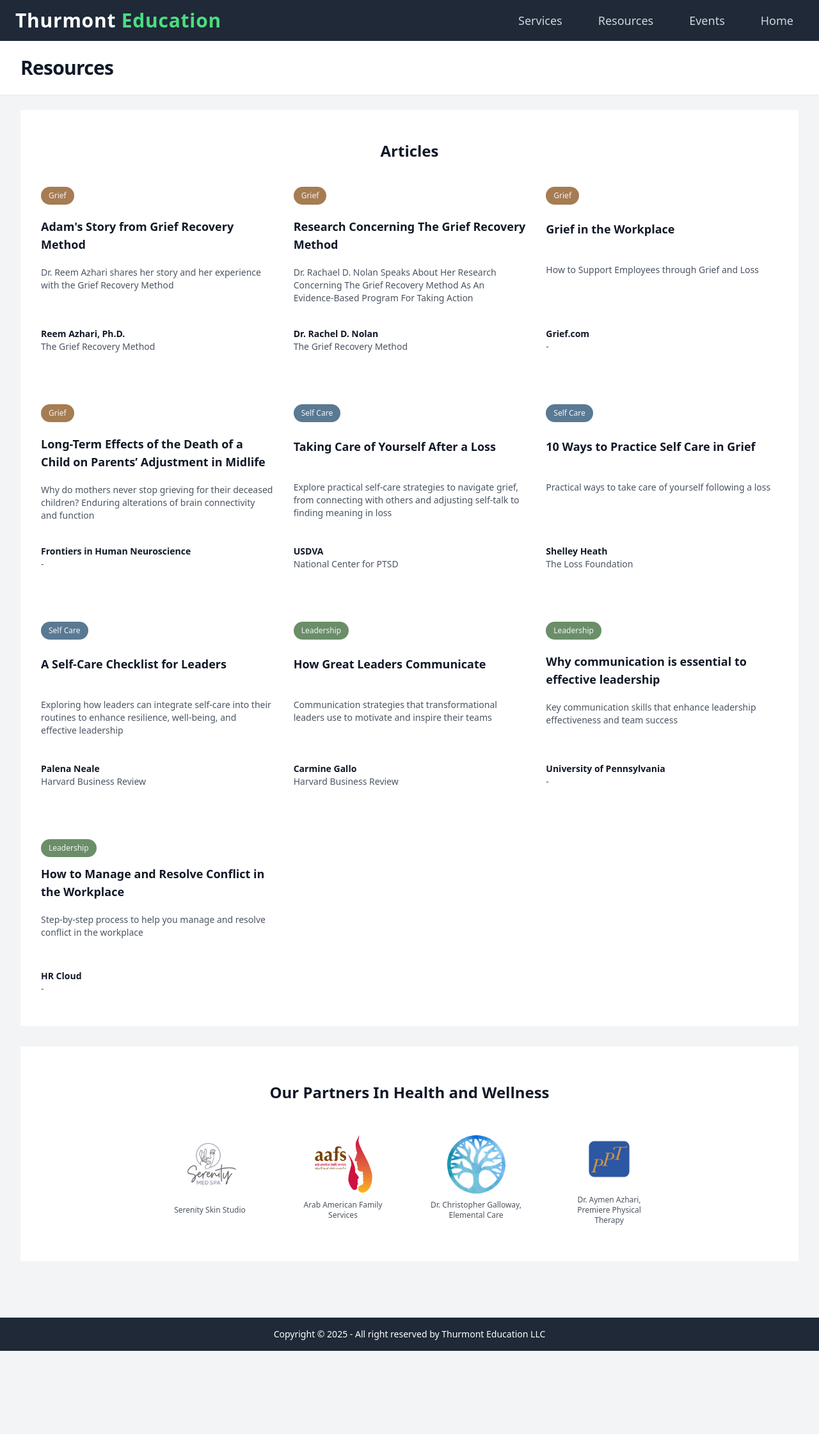
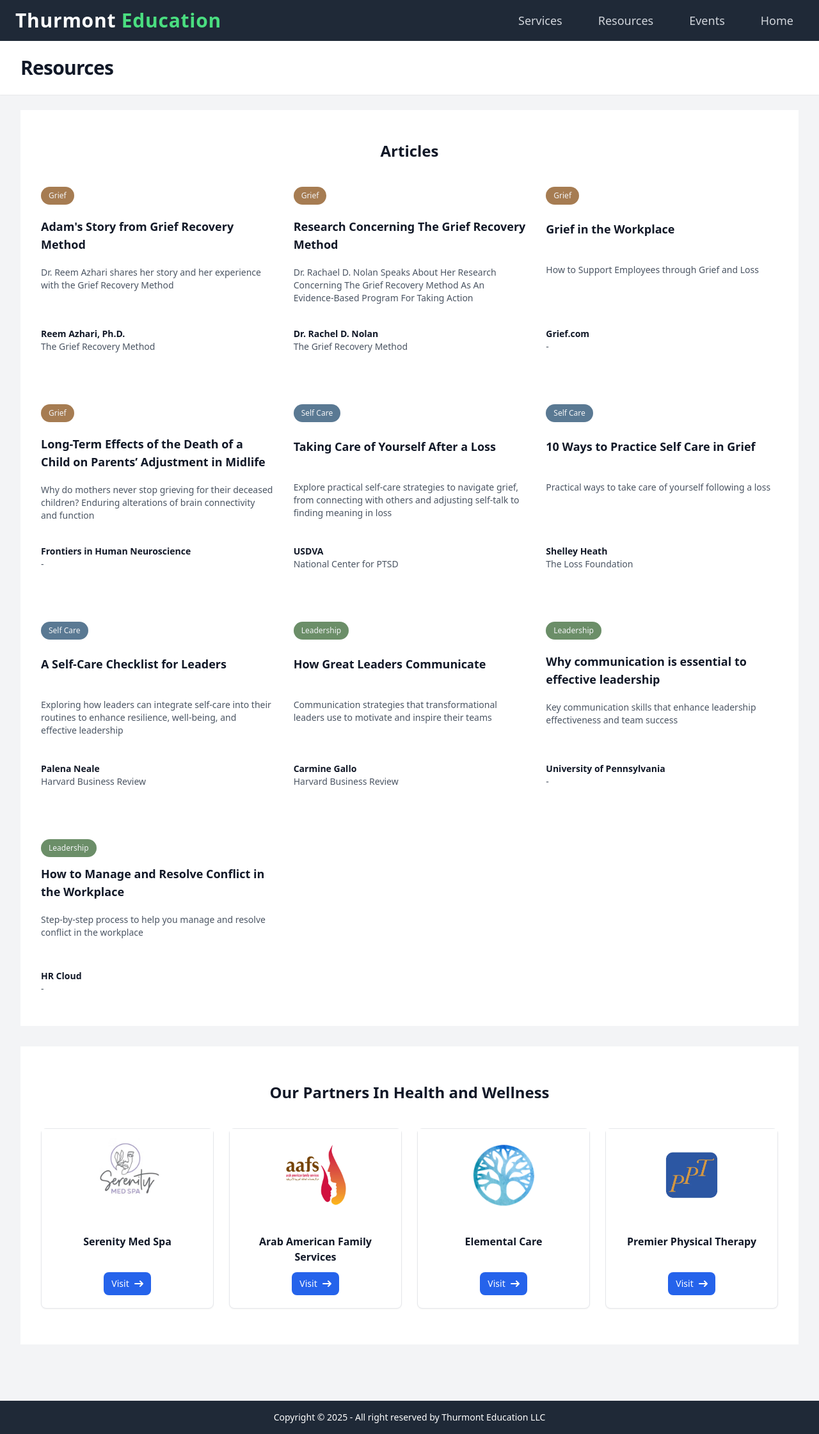
Before and after one commit to ncalderon16/thurmont, a Jekyll site: the page built from pages/resources.html, in a window 1280 px wide. Shown: the whole page at 64% size. Built offline with Jekyll 4.4.1, drawn with Linux system fonts in a browser that asks for light colours; nearby versions of some CDN libraries; before the commit the page ends 2112 px from its top, so only the background shows below that.

Commit message:
update based off mrs azhari feedback pt 2

```diff
--- a/assets/css/main.css
+++ b/assets/css/main.css
@@ -2270,6 +2270,9 @@ details.collapse summary::-webkit-details-marker {
 .mb-2 {
   margin-bottom: 0.5rem;
 }
+.mb-3 {
+  margin-bottom: 0.75rem;
+}
 .mb-4 {
   margin-bottom: 1rem;
 }
@@ -2363,15 +2366,27 @@ details.collapse summary::-webkit-details-marker {
 .h-2 {
   height: 0.5rem;
 }
+.h-3\.5 {
+  height: 0.875rem;
+}
+.h-36 {
+  height: 9rem;
+}
 .h-full {
   height: 100%;
 }
-.max-h-24 {
-  max-height: 6rem;
-}
 .max-h-\[500px\] {
   max-height: 500px;
 }
+.max-h-\[70\%\] {
+  max-height: 70%;
+}
+.max-h-\[80\%\] {
+  max-height: 80%;
+}
+.max-h-\[85\%\] {
+  max-height: 85%;
+}
 .min-h-\[3rem\] {
   min-height: 3rem;
 }
@@ -2387,6 +2402,9 @@ details.collapse summary::-webkit-details-marker {
 .w-10 {
   width: 2.5rem;
 }
+.w-3\.5 {
+  width: 0.875rem;
+}
 .w-\[calc\(100\%-2rem\)\] {
   width: calc(100% - 2rem);
 }
@@ -2408,9 +2426,21 @@ details.collapse summary::-webkit-details-marker {
 .max-w-\[300px\] {
   max-width: 300px;
 }
+.max-w-\[70\%\] {
+  max-width: 70%;
+}
+.max-w-\[80\%\] {
+  max-width: 80%;
+}
+.max-w-\[85\%\] {
+  max-width: 85%;
+}
 .max-w-full {
   max-width: 100%;
 }
+.max-w-sm {
+  max-width: 24rem;
+}
 .max-w-xl {
   max-width: 36rem;
 }
@@ -2452,9 +2482,6 @@ details.collapse summary::-webkit-details-marker {
 }
 .grid-cols-1 {
   grid-template-columns: repeat(1, minmax(0, 1fr));
-}
-.grid-cols-2 {
-  grid-template-columns: repeat(2, minmax(0, 1fr));
 }
 .flex-col {
   flex-direction: column;
@@ -2502,9 +2529,6 @@ details.collapse summary::-webkit-details-marker {
 }
 .gap-y-10 {
   row-gap: 2.5rem;
-}
-.gap-y-6 {
-  row-gap: 1.5rem;
 }
 .gap-y-8 {
   row-gap: 2rem;
@@ -2690,6 +2714,9 @@ details.collapse summary::-webkit-details-marker {
 .p-4 {
   padding: 1rem;
 }
+.p-5 {
+  padding: 1.25rem;
+}
 .p-6 {
   padding: 1.5rem;
 }
@@ -2753,9 +2780,6 @@ details.collapse summary::-webkit-details-marker {
 }
 .pt-2 {
   padding-top: 0.5rem;
-}
-.pt-6 {
-  padding-top: 1.5rem;
 }
 .text-left {
   text-align: left;
@@ -3097,15 +3121,6 @@ details.collapse summary::-webkit-details-marker {
     flex-direction: row;
   }
 
-  .sm\:gap-x-16 {
-    -moz-column-gap: 4rem;
-         column-gap: 4rem;
-  }
-
-  .sm\:gap-y-12 {
-    row-gap: 3rem;
-  }
-
   .sm\:p-10 {
     padding: 2.5rem;
   }
--- a/pages/resources.html
+++ b/pages/resources.html
@@ -302,39 +302,92 @@ permalink: /resources
 <!-- Partners -->
 <div class="bg-white py-8 sm:py-14 lg:py-22 md:mb-18 lg:mb-16 sm:mb-12">
   <div class="mx-auto max-w-7xl px-6 lg:px-8">
-    <h3 class="text-center text-xl sm:text-2xl font-semibold text-gray-900">Our Partners In Health and Wellness</h3>
-    <div class="mx-auto mt-6 sm:mt-10 grid max-w-3xl grid-cols-2 sm:grid-cols-2 md:grid-cols-4 items-center gap-x-8 sm:gap-x-16 gap-y-6 sm:gap-y-12">
-      <!-- Serenity Skin Studio -->
-      <a href="https://www.serenitymedispa.net" target="_blank">
-        <div class="flex flex-col items-center">
-          <img class="max-h-24 w-full object-contain" src="../image/serenity.jpg" alt="Serenity Skin Studio">
-          <p class="text-xs text-center mt-2 text-gray-600">Serenity Skin Studio</p>
+    <h3 class="text-center text-xl sm:text-2xl font-semibold text-gray-900">
+      Our Partners In Health and Wellness
+    </h3>
+
+    <div class="mx-auto mt-6 sm:mt-10 grid grid-cols-1 sm:grid-cols-2 md:grid-cols-4 gap-6">
+
+      <!-- Serenity Med Spa -->
+      <div class="max-w-sm bg-white border border-gray-200 rounded-lg shadow-sm flex flex-col">
+        <a href="https://www.serenitymedispa.net" target="_blank">
+          <div class="h-36 w-full flex items-center justify-center bg-white">
+            <img class="max-h-[80%] max-w-[80%] object-contain" src="../image/serenity.jpg" alt="Serenity Med Spa">
+          </div>
+        </a>
+        <div class="p-5 flex flex-col flex-grow text-center">
+          <h5 class="mb-3 text-base font-semibold text-gray-900">Serenity Med Spa</h5>
+          <div class="mt-auto">
+            <a href="https://www.serenitymedispa.net" target="_blank" class="inline-flex items-center px-3 py-2 text-sm font-medium text-white bg-blue-600 rounded-lg hover:bg-blue-700">
+              Visit
+              <svg class="w-3.5 h-3.5 ms-2" aria-hidden="true" fill="none" viewBox="0 0 14 10">
+                <path stroke="currentColor" stroke-linecap="round" stroke-linejoin="round" stroke-width="2" d="M1 5h12m0 0L9 1m4 4L9 9"/>
+              </svg>
+            </a>
+          </div>
         </div>
-      </a>
+      </div>
 
-      <!-- Arab American Family Services -->
-      <a href="https://www.aafsil.org" target="_blank">
-        <div class="flex flex-col items-center">
-          <img class="max-h-24 w-full object-contain" src="../image/aafs.jpg" alt="Arab American Family Services">
-          <p class="text-xs text-center mt-2 text-gray-600">Arab American Family Services</p>
+      <!-- Arab American Family Services (REDUCED) -->
+      <div class="max-w-sm bg-white border border-gray-200 rounded-lg shadow-sm flex flex-col">
+        <a href="https://www.aafsil.org" target="_blank">
+          <div class="h-36 w-full flex items-center justify-center bg-white">
+            <img class="max-h-[70%] max-w-[70%] object-contain" src="../image/aafs.jpg" alt="Arab American Family Services">
+          </div>
+        </a>
+        <div class="p-5 flex flex-col flex-grow text-center">
+          <h5 class="mb-3 text-base font-semibold text-gray-900">Arab American Family Services</h5>
+          <div class="mt-auto">
+            <a href="https://www.aafsil.org" target="_blank" class="inline-flex items-center px-3 py-2 text-sm font-medium text-white bg-blue-600 rounded-lg hover:bg-blue-700">
+              Visit
+              <svg class="w-3.5 h-3.5 ms-2" aria-hidden="true" fill="none" viewBox="0 0 14 10">
+                <path stroke="currentColor" stroke-linecap="round" stroke-linejoin="round" stroke-width="2" d="M1 5h12m0 0L9 1m4 4L9 9"/>
+              </svg>
+            </a>
+          </div>
         </div>
-      </a>
+      </div>
 
-      <!-- Dr. Christopher Galloway, Elemental Care -->
-      <a href="https://www.elementalcare.clinic" target="_blank">
-        <div class="flex flex-col items-center">
-          <img class="max-h-24 w-full object-contain" src="../image/elemental_care.png" alt="Dr. Christopher Galloway, Elemental Care">
-          <p class="text-xs text-center mt-2 text-gray-600">Dr. Christopher Galloway, Elemental Care</p>
+      <!-- Elemental Care (REDUCED) -->
+      <div class="max-w-sm bg-white border border-gray-200 rounded-lg shadow-sm flex flex-col">
+        <a href="https://www.elementalcare.clinic" target="_blank">
+          <div class="h-36 w-full flex items-center justify-center bg-white">
+            <img class="max-h-[70%] max-w-[70%] object-contain" src="../image/elemental_care.png" alt="Elemental Care">
+          </div>
+        </a>
+        <div class="p-5 flex flex-col flex-grow text-center">
+          <h5 class="mb-3 text-base font-semibold text-gray-900">Elemental Care</h5>
+          <div class="mt-auto">
+            <a href="https://www.elementalcare.clinic" target="_blank" class="inline-flex items-center px-3 py-2 text-sm font-medium text-white bg-blue-600 rounded-lg hover:bg-blue-700">
+              Visit
+              <svg class="w-3.5 h-3.5 ms-2" aria-hidden="true" fill="none" viewBox="0 0 14 10">
+                <path stroke="currentColor" stroke-linecap="round" stroke-linejoin="round" stroke-width="2" d="M1 5h12m0 0L9 1m4 4L9 9"/>
+              </svg>
+            </a>
+          </div>
         </div>
-      </a>
+      </div>
 
-      <!-- Dr. Aymen Azhari, Premiere Physical Therapy -->
-      <a href="https://www.premierphysicaltherapy.com" target="_blank">
-        <div class="flex flex-col items-center">
-          <img class="max-h-24 w-full object-contain" src="../image/premier-physical-therapy.png" alt="Dr. Aymen Azhari, Premiere Physical Therapy">
-          <p class="text-xs text-center mt-2 text-gray-600">Dr. Aymen Azhari, Premiere Physical Therapy</p>
+      <!-- Premier Physical Therapy -->
+      <div class="max-w-sm bg-white border border-gray-200 rounded-lg shadow-sm flex flex-col">
+        <a href="https://www.premierphysicaltherapy.com" target="_blank">
+          <div class="h-36 w-full flex items-center justify-center bg-white">
+            <img class="max-h-[85%] max-w-[85%] object-contain" src="../image/premier-physical-therapy.png" alt="Premier Physical Therapy">
+          </div>
+        </a>
+        <div class="p-5 flex flex-col flex-grow text-center">
+          <h5 class="mb-3 text-base font-semibold text-gray-900">Premier Physical Therapy</h5>
+          <div class="mt-auto">
+            <a href="https://www.premierphysicaltherapy.com" target="_blank" class="inline-flex items-center px-3 py-2 text-sm font-medium text-white bg-blue-600 rounded-lg hover:bg-blue-700">
+              Visit
+              <svg class="w-3.5 h-3.5 ms-2" aria-hidden="true" fill="none" viewBox="0 0 14 10">
+                <path stroke="currentColor" stroke-linecap="round" stroke-linejoin="round" stroke-width="2" d="M1 5h12m0 0L9 1m4 4L9 9"/>
+              </svg>
+            </a>
+          </div>
         </div>
-      </a>
+      </div>
+
     </div>
   </div>
 </div>
```
